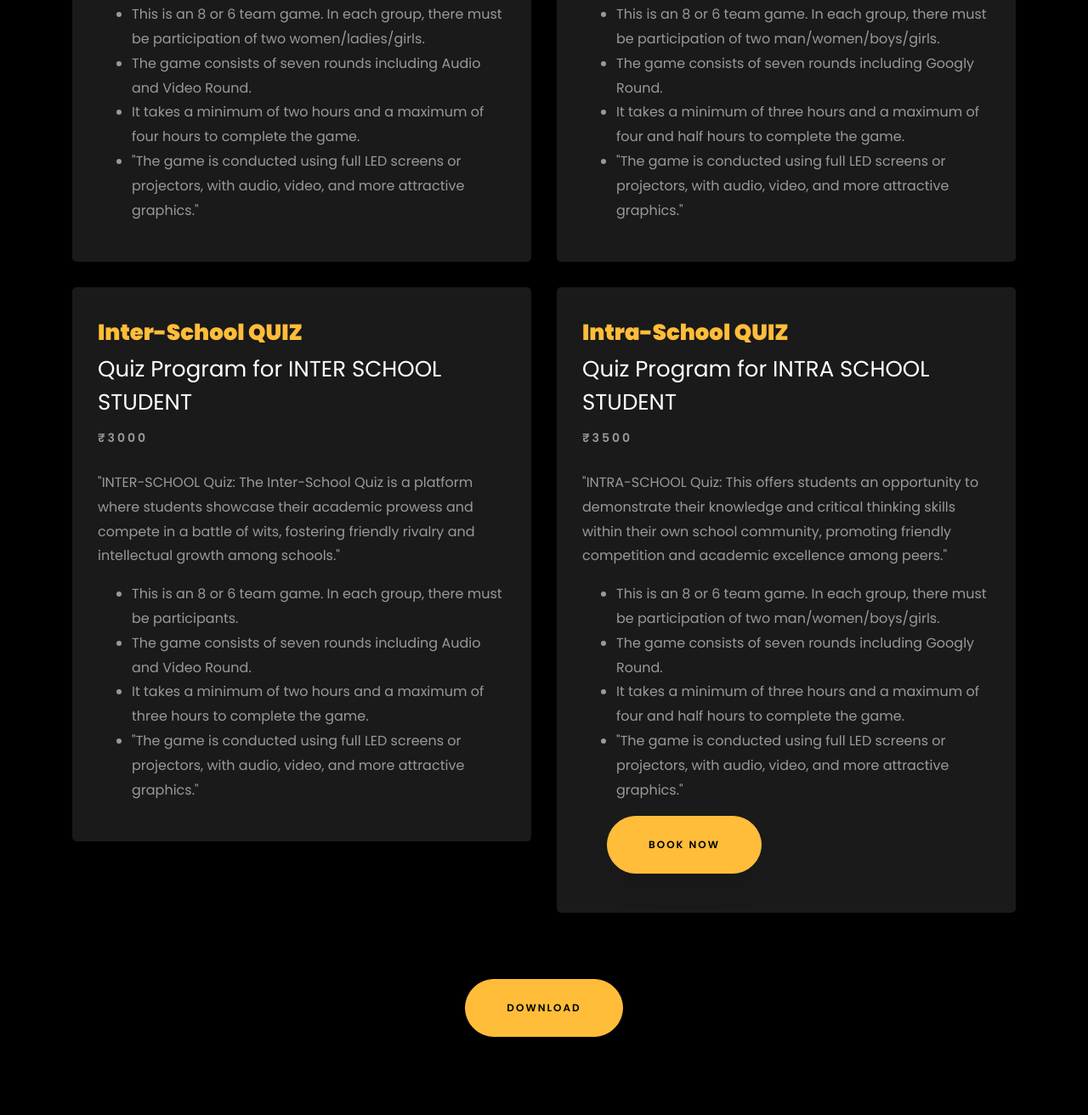
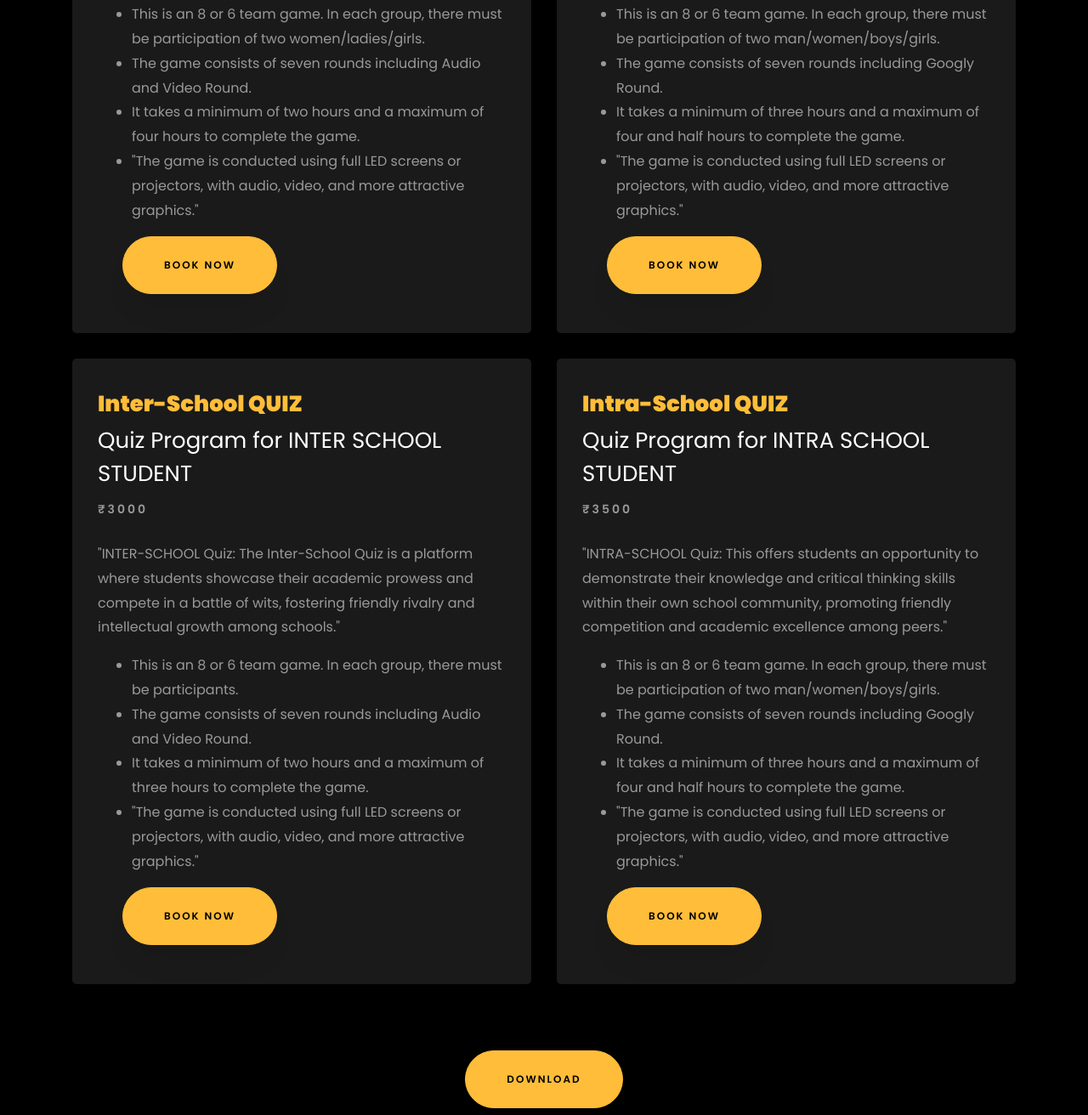
Before and after one commit to Senapati5/quizjsr, a plain HTML site: page index.html in a window 1280 px wide. Shown: the part 3586-4898 px from the top of the page at 85% size. Drawn offline with Linux system fonts and the light colour scheme; animation ran at ten frames a second; files whose address does not match are found by name.

Commit message:
add book now all services

```diff
--- a/index.html
+++ b/index.html
@@ -475,6 +475,9 @@
 								<li>It takes a minimum of two hours and a maximum of four hours to complete the game.</li>
 							    <li>"The game is conducted using full LED screens or projectors, with audio, video, and more attractive graphics."</li>
 							</ul>
+							<div class="col-md-6 text-center ftco-animate">
+								<p><a href="#" class="btn btn-primary py-4 px-5">BOOK NOW</a></p>
+							</div>
 						</p>
 					</div>
 
@@ -492,6 +495,9 @@
 								<li>It takes a minimum of three hours and a maximum of four and half hours to complete the game.</li>
 								<li>"The game is conducted using full LED screens or projectors, with audio, video, and more attractive graphics."</li>
 							</ul>
+							<div class="col-md-6 text-center ftco-animate">
+								<p><a href="#" class="btn btn-primary py-4 px-5">BOOK NOW</a></p>
+							</div>
 						</p>
 					</div>
 
@@ -512,6 +518,9 @@
 								<li>It takes a minimum of two hours and a maximum of three hours to complete the game.</li>
 							    <li>"The game is conducted using full LED screens or projectors, with audio, video, and more attractive graphics."</li>
 							</ul>
+							<div class="col-md-6 text-center ftco-animate">
+								<p><a href="#" class="btn btn-primary py-4 px-5">BOOK NOW</a></p>
+							</div>
 						</p>
 					</div>
 
```
